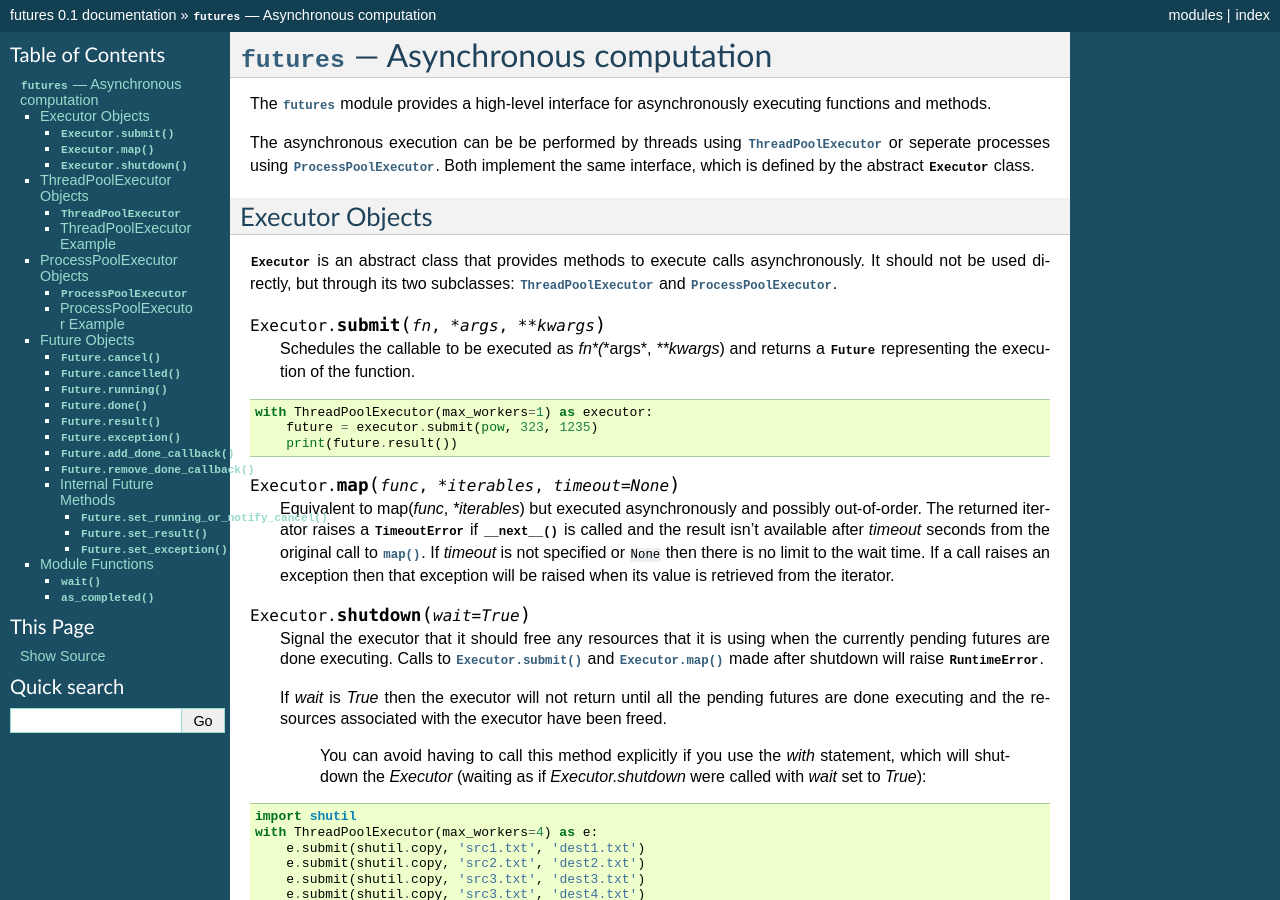
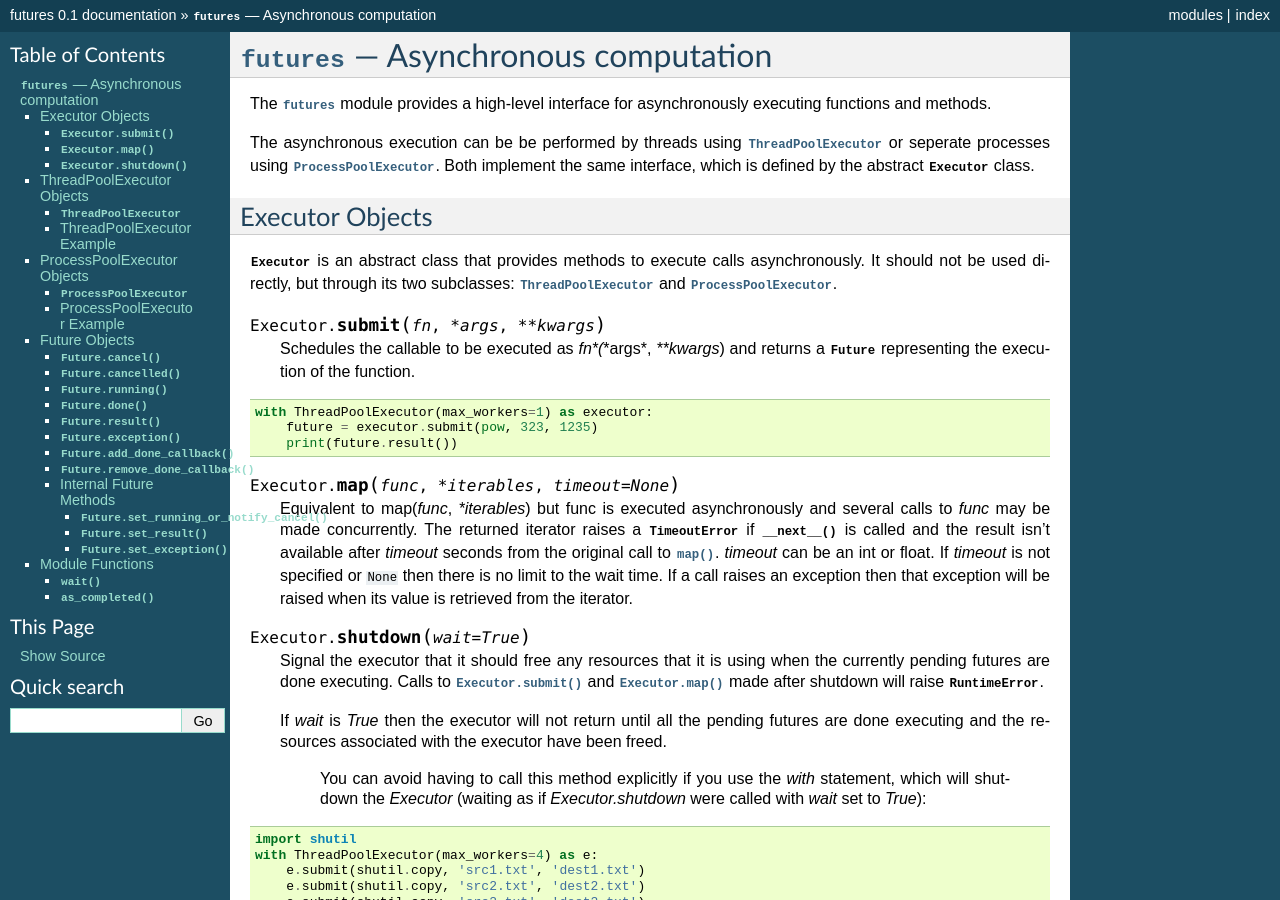
Before and after one commit to agronholm/pythonfutures, a Sphinx documentation site: the page built from docs/index.rst, in a window 1280 px wide and 900 px high. Built offline with Sphinx 7.4.7, drawn with Linux system fonts in a browser that asks for light colours; some of the changed text lies outside the part shown.

```diff
--- a/docs/index.rst
+++ b/docs/index.rst
@@ -32,13 +32,14 @@
 
 .. method:: Executor.map(func, *iterables, timeout=None)
 
-   Equivalent to map(*func*, *\*iterables*) but executed asynchronously and
-   possibly out-of-order. The returned iterator raises a :exc:`TimeoutError` if
-   :meth:`__next__()` is called and the result isn't available after
-   *timeout* seconds from the original call to :meth:`map()`. If
-   *timeout* is not specified or ``None`` then there is no limit to the wait
-   time. If a call raises an exception then that exception will be raised when
-   its value is retrieved from the iterator.
+   Equivalent to map(*func*, *\*iterables*) but func is executed asynchronously
+   and several calls to *func* may be made concurrently. The returned iterator
+   raises a :exc:`TimeoutError` if :meth:`__next__()` is called and the result
+   isn't available after *timeout* seconds from the original call to
+   :meth:`map()`. *timeout* can be an int or float. If *timeout* is not
+   specified or ``None`` then there is no limit to the wait time. If a call
+   raises an exception then that exception will be raised when its value is
+   retrieved from the iterator.
 
 .. method:: Executor.shutdown(wait=True)
 
@@ -217,8 +222,9 @@
 
    Return the value returned by the call. If the call hasn't yet completed then
    this method will wait up to *timeout* seconds. If the call hasn't completed
-   in *timeout* seconds then a :exc:`TimeoutError` will be raised. If *timeout*
-   is not specified or ``None`` then there is no limit to the wait time.
+   in *timeout* seconds then a :exc:`TimeoutError` will be raised. *timeout* can
+   be an int or float.If *timeout* is not specified or ``None`` then there is no
+   limit to the wait time.
 
    If the future is cancelled before completing then :exc:`CancelledError` will
    be raised.
@@ -230,8 +236,8 @@
    Return the exception raised by the call. If the call hasn't yet completed
    then this method will wait up to *timeout* seconds. If the call hasn't
    completed in *timeout* seconds then a :exc:`TimeoutError` will be raised.
-   If *timeout* is not specified or ``None`` then there is no limit to the wait
-   time.
+   *timeout* can be an int or float. If *timeout* is not specified or ``None``
+   then there is no limit to the wait time.
 
    If the future is cancelled before completing then :exc:`CancelledError` will
    be raised.
@@ -299,8 +305,8 @@
    second set, named "not_finished", contains uncompleted futures.
 
    *timeout* can be used to control the maximum number of seconds to wait before
-   returning. If *timeout* is not specified or ``None`` then there is no limit
-   to the wait time.
+   returning. *timeout* can be an int or float. If *timeout* is not specified or
+   ``None`` then there is no limit to the wait time.
 
    *return_when* indicates when the method should return. It must be one of the
    following constants:
@@ -328,6 +334,6 @@
    that completed before :func:`as_completed()` was called will be yielded
    first. The returned iterator raises a :exc:`TimeoutError` if
    :meth:`__next__()` is called and the result isn't available after
-   *timeout* seconds from the original call to :func:`as_completed()`. If
-   *timeout* is not specified or ``None`` then there is no limit to the wait
-   time.
+   *timeout* seconds from the original call to :func:`as_completed()`. *timeout*
+   can be an int or float. If *timeout* is not specified or ``None`` then there
+   is no limit to the wait time.
```
Also changed, not shown: other parts of docs/index.rst (+7 -3 lines).
